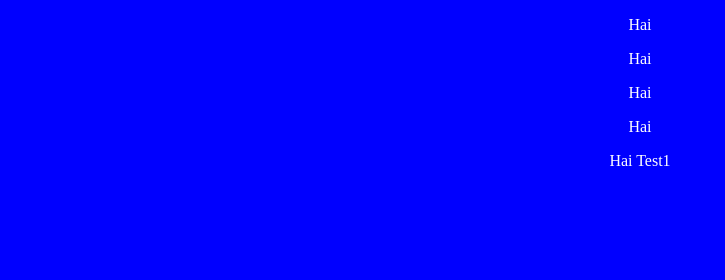
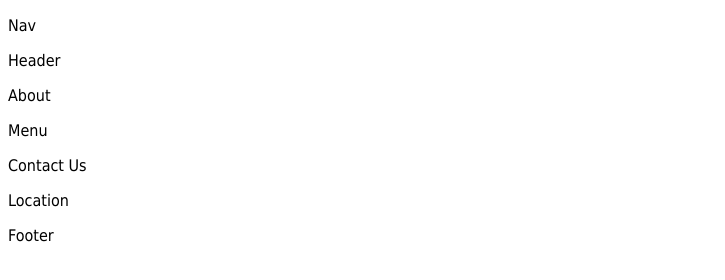
Before and after one commit to nugrohoaditia/A03-DTS2021, a plain HTML site: page index.html in a window 1280 px wide. Shown: the whole page, without its empty margins (0-725 px from the left). Drawn offline with Linux system fonts and the light colour scheme.

Commit message:
First Basic

```diff
--- a/index.html
+++ b/index.html
@@ -1,24 +1,50 @@
 <!DOCTYPE html>
 <html>
     <head>
+        <!-- Title -->
         <title>A03 DTS 2021 - Web Progate</title>
+        <!-- FontAwesome -->
+        <link rel="stylesheet" href="https://cdnjs.cloudflare.com/ajax/libs/font-awesome/5.15.3/css/all.min.css" integrity="sha512-iBBXm8fW90+nuLcSKlbmrPcLa0OT92xO1BIsZ+ywDWZCvqsWgccV3gFoRBv0z+8dLJgyAHIhR35VZc2oM/gI1w==" crossorigin="anonymous" />
+        <!-- Main CSS -->
         <link rel="stylesheet" href="style.css">
     </head>
 <body>
+
+    <!-- ============ Nav & Header ============ -->
+    <nav>
+        <p>Nav</p>
+    </nav>
     <header>
-        <p>Hai</p>
+        <p>Header</p>
     </header>
-    <nav>
-        <p>Hai</p>
-    </nav>
-    <div id="main1">
-        <p>Hai</p>
+    <!-- ============ Nav & Header ============ -->
+
+    <!-- ============ Main (About) ============ -->
+    <div id="main">
+        <p>About</p>
     </div>
-    <div id="main2">
-        <p>Hai</p>
+    <!-- ============ Main (About) ============ -->
+
+    <!-- ============ Body (Menu) ============ -->
+    <div id="body1">
+        <p>Menu</p>
+    </div>
+    <!-- ============ Body (Menu) ============ -->
+
+    <!-- ============ Body (Contact Us) ============ -->
+    <div id="body2">
+        <p>Contact Us</p>
+    </div>
+    <!-- ============ Body (Contact Us) ============ -->
+
+    <!-- ============ Location & Footer ============ -->
+    <div id="location">
+        <p>Location</p>
     </div>
     <footer>
-        <p>Hai Test1</p>
+        <p>Footer</p>
     </footer>
+    <!-- ============ Location & Footer ============ -->
+
 </body>
 </html>
--- a/style.css
+++ b/style.css
@@ -1,5 +1,7 @@
 *{
-    background-color: blue;
-    color: white;
-    text-align: center;
+    font-family: Tahoma, sans-serif;
 }
+body{
+    background-color: white;
+    color: black;
+}
```
